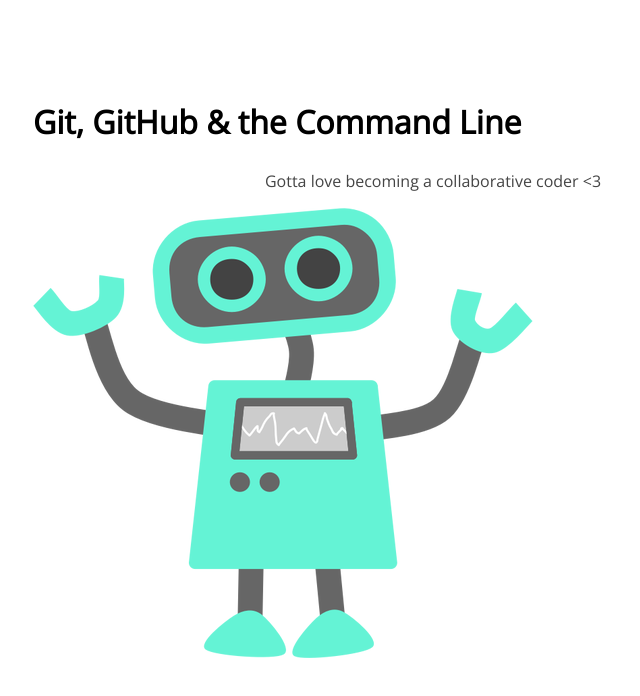
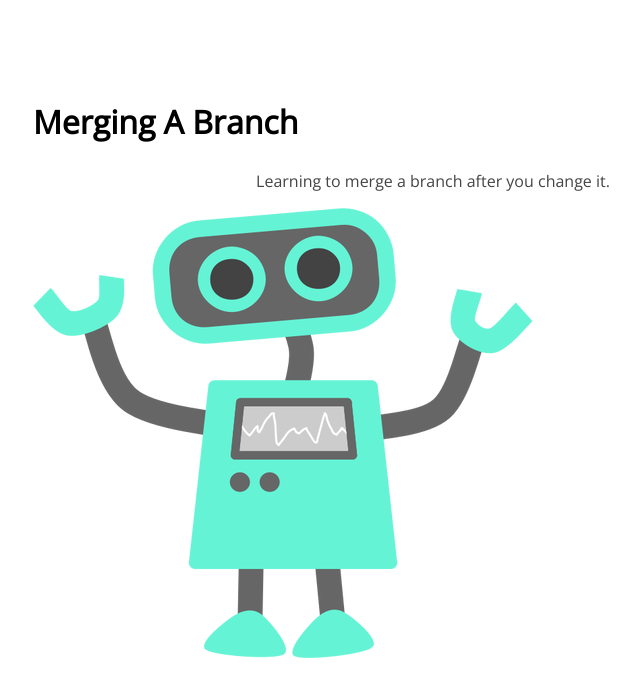
Before and after one commit to Tkuhn94/105-project, a plain HTML site: page index.html in a window 1280 px wide. Shown: the whole page, without its empty margins (207-847 px from the left). Drawn offline with nearby package versions, Linux system fonts and the light colour scheme.

Commit message:
changing header text

```diff
--- a/index.html
+++ b/index.html
@@ -1,16 +1,19 @@
 <!DOCTYPE html>
 <html lang="en">
+
 <head>
     <meta charset="UTF-8">
     <title>Let's Learn Git, GitHub and the Command Line</title>
     <link href='http://fonts.googleapis.com/css?family=Open+Sans' rel='stylesheet' type='text/css'>
     <link rel="stylesheet" href="css/style.css">
 </head>
+
 <body>
     <section>
-		<h1>Git, GitHub & the Command Line</h1>
-		<p>Gotta love becoming a collaborative coder <3</p>
+        <h1>Merging A Branch</h1>
+        <p>Learning to merge a branch after you change it.</p>
         <img src="img/happy-blue-robot.png">
     </section>
 </body>
+
 </html>
```
Lines whose indentation alone changed are shown as unchanged.
